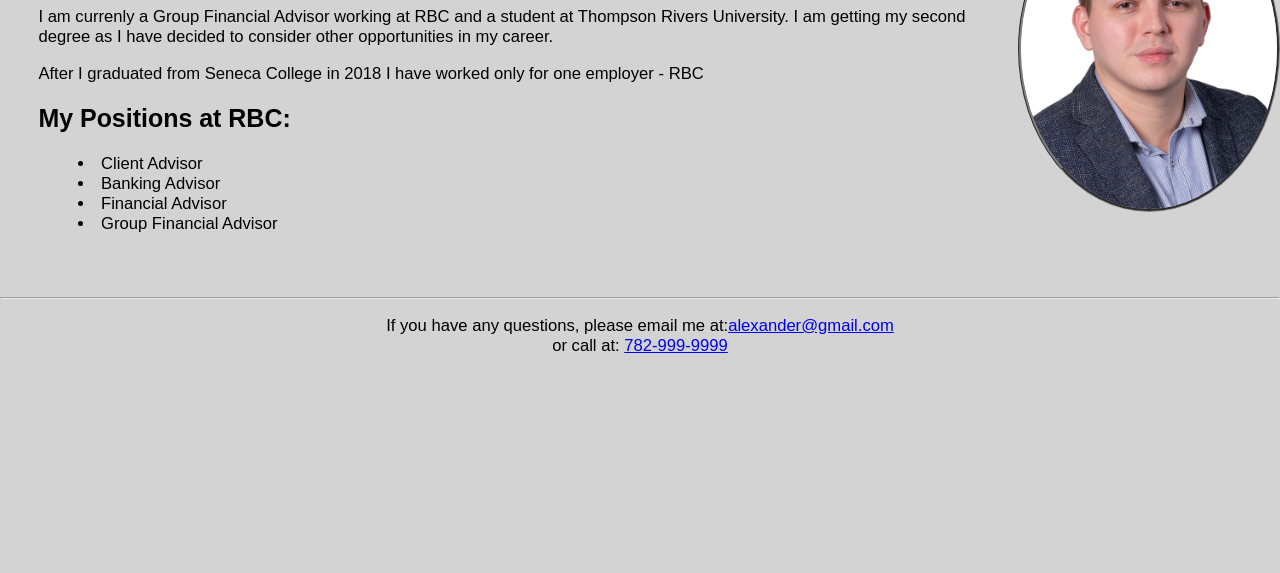
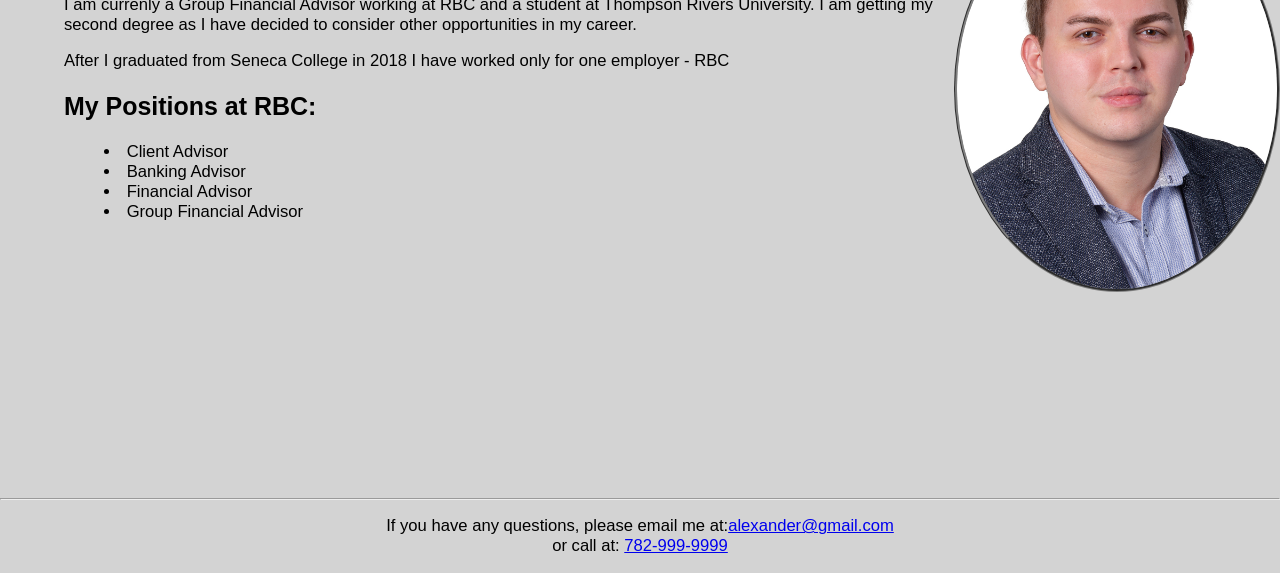
Before and after one commit to alex777573/alexskitikovwebsite, a plain HTML site: page index.html in a window 1280 px wide. Shown: the part 227-800 px from the top of the page. Drawn offline with Linux system fonts and the light colour scheme.

Commit message:
Add files via upload

```diff
--- a/index.html
+++ b/index.html
@@ -34,6 +34,7 @@
         </ul>
       </nav>
     </header>
+    <main>
       <a href="second_page.html"
         ><img
           id="alex-workphoto"
@@ -41,18 +42,18 @@
           src="images/alex_workphoto.JPG"
           alt="Alexander Skitikov Picture"
       /></a>
-    <div class="website">
+      <section class="website">
         <h1 id="Summary">Summary About Me</h1>
 
         <p>
-        I am currenly a Group Financial Advisor working at RBC and a student at
-        Thompson Rivers University. I am getting my second degree as I have
+          I am currenly a Group Financial Advisor working at RBC and a student
+          at Thompson Rivers University. I am getting my second degree as I have
           decided to consider other opportunities in my career.
         </p>
 
         <p>
-        After I graduated from Seneca College in 2018 I have worked only for one
-        employer - RBC
+          After I graduated from Seneca College in 2018 I have worked only for
+          one employer - RBC
         </p>
         <h2>My Positions at RBC:</h2>
         <ul>
@@ -61,8 +62,8 @@
           <li>Financial Advisor</li>
           <li>Group Financial Advisor</li>
         </ul>
-    </div>
-
+      </section>
+    </main>
     <footer>
       <hr />
       <p>
--- a/stylesheets/style.css
+++ b/stylesheets/style.css
@@ -55,7 +55,7 @@ header {
 footer {
   text-align: center;
   padding: 0%;
-  position: sticky;
+  position: absolute;
   bottom: 0;
   width: 100%;
 }
@@ -79,14 +79,17 @@ ul {
   border-color: gray;
   box-shadow: 0 0 10 px rgb(36, 49, 46, 0.7);
   padding: 0em;
-  width: 20%;
+  width: 25%;
   margin-bottom: 1em;
   float: right;
   margin: 0 auto;
 }
-@media (max-width: 600px) {
+@media (max-width: 1400px) and (min-width: 1000px) {
   header,
   .navbar {
     flex-direction: column;
   }
+  .website {
+    max-width: 90%;
+  }
 }
```
Also changed, not shown: second_page.html (+9 -7 lines). Lines whose indentation alone changed are shown as unchanged.
